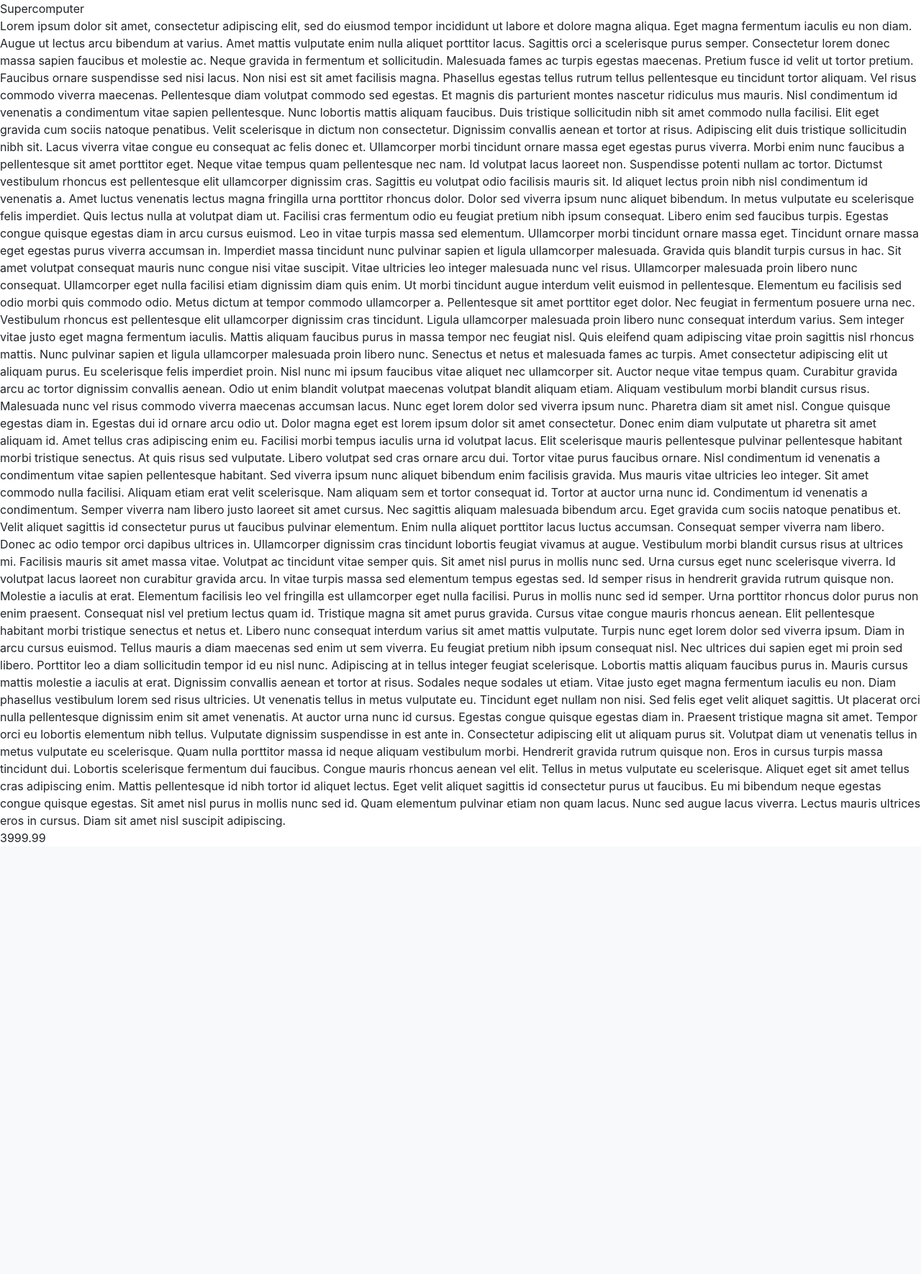
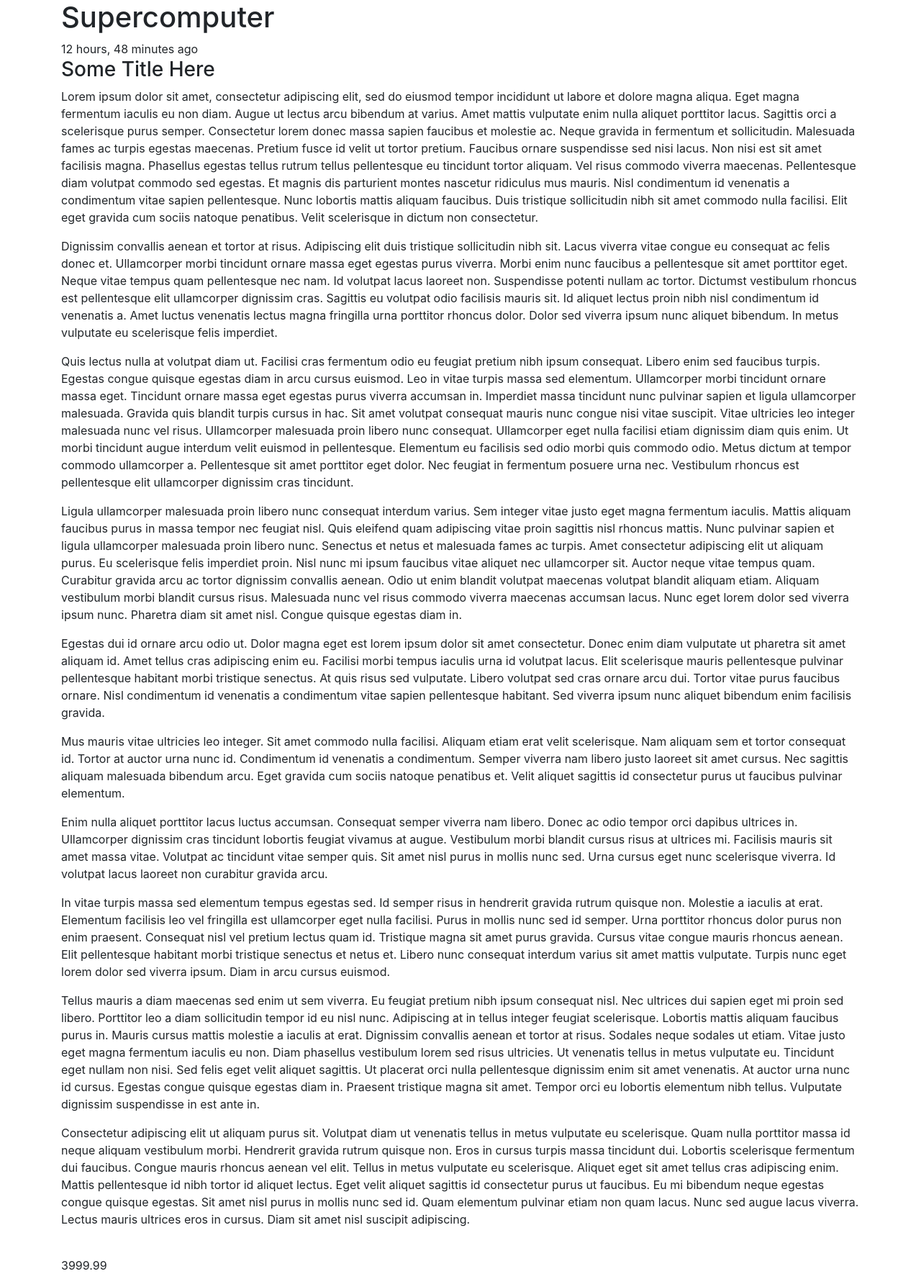
Before and after one commit to IEB-Richard/ecommerce, a Django app: page /products/3/ in a window 1280 px wide. Shown: the part 56-1826 px from the top of the page at 72% size. Before the commit the page ends 1226 px from the top, so only its background shows below. Run offline with Django 3.2, Linux system fonts and the light colour scheme; data comes from the database, SQL or seed files in the repository; both versions use the stored data as it was after the commit; some libraries are stand-ins or nearby versions.

Commit message:
Lesson 39-Template filters

```diff
--- a/src/products/models.py
+++ b/src/products/models.py
@@ -5,6 +5,7 @@ from django.db.models.signals import pre_save, post_save
 from django.urls import reverse
 
 from .utils import unique_slug_generator
+
 
 def get_filename_ext(filepath):
     base_name = os.path.basename(filepath)
@@ -28,6 +29,7 @@ def upload_image_path(instance, filename):
 class ProductQuerySet(models.query.QuerySet):
     def active(self):
         return self.filter(active=True)
+
     def featured(self):
         return self.filter(featured=True)
 
@@ -64,13 +66,13 @@ class Product(models.Model):
         upload_to=upload_image_path, null=True, blank=True)
     featured = models.BooleanField(default=False)
     active = models.BooleanField(default=False)
+    timestamp = models.DateTimeField(auto_now_add=True)
 
     objects = ProductManager()
 
     def get_absolute_url(self):
         # return "/products/{slug}".format(slug=self.slug)
-        return reverse("products:detail", kwargs={"slug":self.slug})
-
+        return reverse("products:detail", kwargs={"slug": self.slug})
 
     def __str__(self):
         return self.title
@@ -78,8 +80,10 @@ class Product(models.Model):
     def __unicode__(self):
         return self.title
 
+
 def product_pre_save_receiver(sender, instance, *args, **kwargs):
     if not instance.slug:
         instance.slug = unique_slug_generator(instance)
 
+
 pre_save.connect(product_pre_save_receiver, sender=Product)
--- a/src/products/templates/products/detail.html
+++ b/src/products/templates/products/detail.html
@@ -1,10 +1,18 @@
 {% extends "base.html" %}
 
 {% block content %}
-    {{ object.title }} <br>
-    {{ object.description }}<br>
-    {{ object.price }} <br>
-    {% if object.image %}
-        <img src="{{ object.image.url }}" class="img-fluid" />
-    {% endif %}
+<div class="container">
+  <div class="row">
+    <div class="col">
+      <h1>{{ object.title }}</h1>
+      {{ object.timestamp | timesince }} ago
+      <h3>{{"Some title here" | title}}</h3>
+      {{ object.description | linebreaks }}<br>
+      {{ object.price }} <br>
+      {% if object.image %}
+      <img src="{{ object.image.url }}" class="img-fluid" />
+      {% endif %}
+    </div>
+  </div>
+</div>
 {% endblock content %}
--- a/src/products/templates/products/snippets/card.html
+++ b/src/products/templates/products/snippets/card.html
@@ -4,8 +4,7 @@
     {% endif %}
     <div class="card-body">
         <h5 class="card-title">{{ instance.title }}</h5>
-        <p class="card-text">Some quick example text to build on the card title and make up the bulk of the card's
-            content.</p>
+        <p class="card-text">{{ instance.description | truncatewords:12 }}</p>
         <a href="{{ instance.get_absolute_url }}" class="btn btn-primary">View</a>
         {% comment %} <a href="{% url 'detail' slug=instance.slug %}" class="btn btn-warning">URL Shortcut</a> {% endcomment %}
     </div>
--- a/src/products/utils.py
+++ b/src/products/utils.py
@@ -3,8 +3,10 @@ import string
 
 from django.utils.text import slugify
 
+
 def random_string_generator(size=10, chars=string.ascii_lowercase + string.digits):
     return ''.join(random.choice(chars) for _ in range(size))
+
 
 def unique_slug_generator(instance, new_slug=None):
     if new_slug is not None:
```
Also changed, not shown: src/db.sqlite3, src/products/migrations/0013_product_timestamp.py (added), src/products/templates/products/list.html (indentation only).
